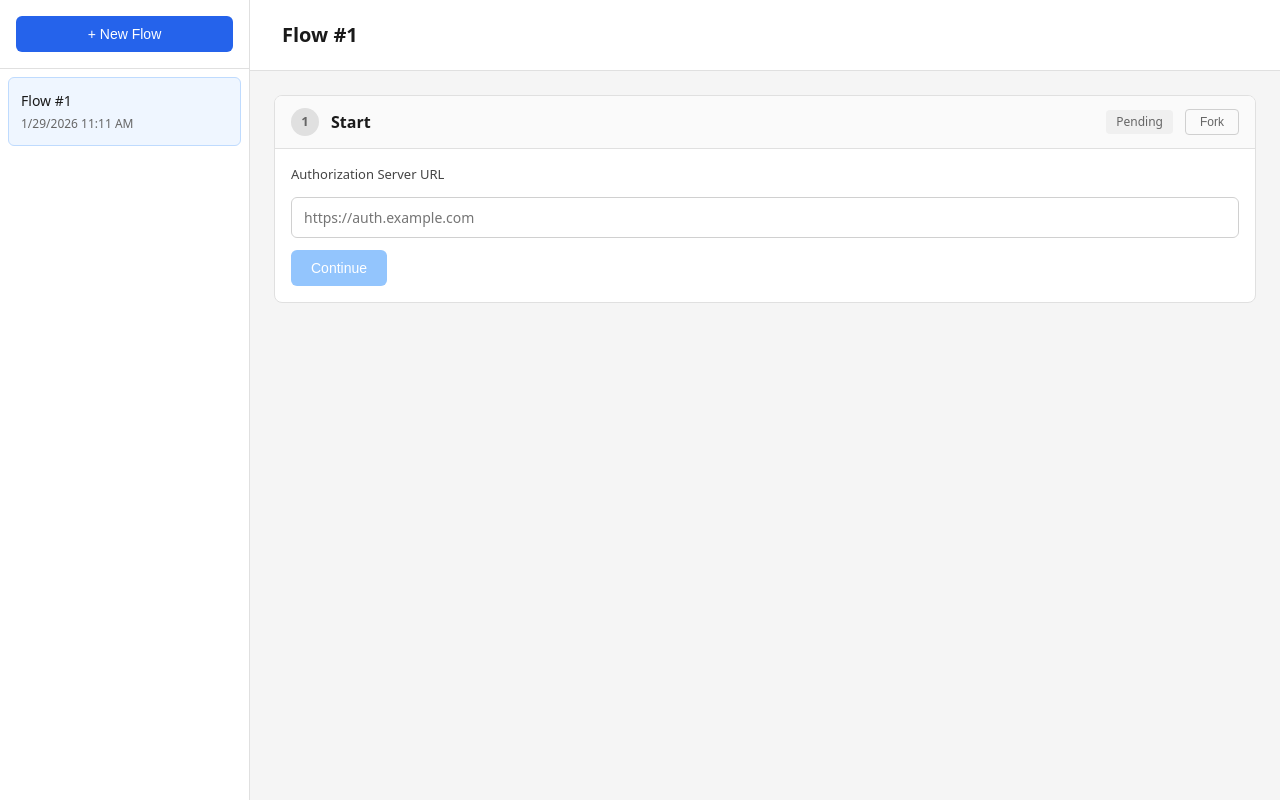
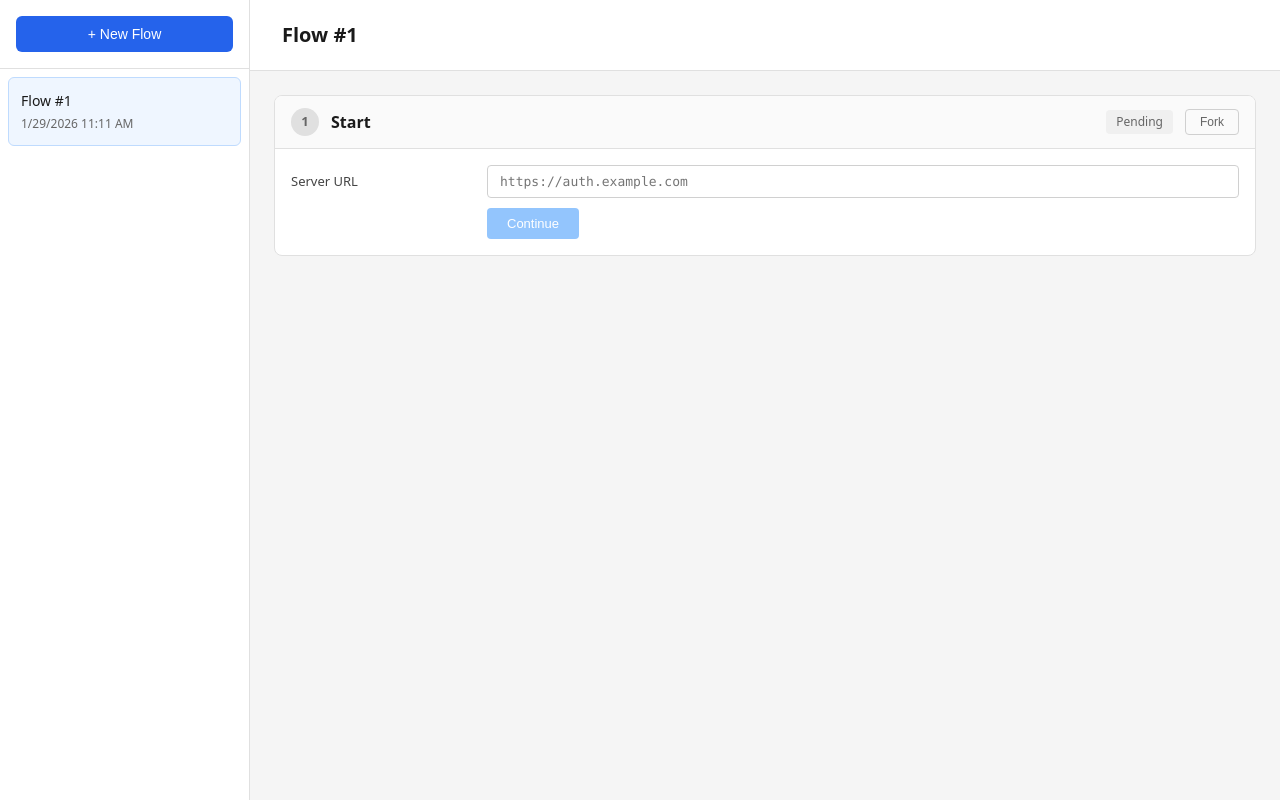
Before and after one commit to OnePageCRM/oauth-tester, a React (Vite) app: page / in a window 1280 px wide. Both pictures are taken after a click on the button "+ New Flow". Built offline with nearby package versions, Linux system fonts and the light colour scheme.

Commit message:
Phase 5.1 Discovery: Updated layout to table format

```diff
--- a/src/components/steps/DiscoveryStep.tsx
+++ b/src/components/steps/DiscoveryStep.tsx
@@ -16,34 +16,21 @@ export function DiscoveryStep({ step, index, onFork, onDiscover }: DiscoveryStep
   return (
     <StepBase step={step} index={index} title="Discovery" onFork={onFork}>
       {isComplete && step.metadata ? (
-        <div className="step-result">
         <div className="metadata-grid">
           <MetadataItem label="Issuer" value={step.metadata.issuer} />
-            <MetadataItem
-              label="Authorization Endpoint"
-              value={step.metadata.authorization_endpoint}
-            />
-            <MetadataItem label="Token Endpoint" value={step.metadata.token_endpoint} />
+          <MetadataItem label="Authorization" value={step.metadata.authorization_endpoint} />
+          <MetadataItem label="Token" value={step.metadata.token_endpoint} />
           {step.metadata.registration_endpoint && (
-              <MetadataItem
-                label="Registration Endpoint"
-                value={step.metadata.registration_endpoint}
-              />
+            <MetadataItem label="Registration" value={step.metadata.registration_endpoint} />
           )}
           {step.metadata.introspection_endpoint && (
-              <MetadataItem
-                label="Introspection Endpoint"
-                value={step.metadata.introspection_endpoint}
-              />
+            <MetadataItem label="Introspection" value={step.metadata.introspection_endpoint} />
           )}
           {step.metadata.revocation_endpoint && (
-              <MetadataItem label="Revocation Endpoint" value={step.metadata.revocation_endpoint} />
+            <MetadataItem label="Revocation" value={step.metadata.revocation_endpoint} />
           )}
           {step.metadata.scopes_supported && (
-              <MetadataItem
-                label="Scopes Supported"
-                value={step.metadata.scopes_supported.join(', ')}
-              />
+            <MetadataItem label="Scopes" value={step.metadata.scopes_supported.join(', ')} />
           )}
           {step.metadata.code_challenge_methods_supported && (
             <MetadataItem
@@ -52,13 +39,11 @@ export function DiscoveryStep({ step, index, onFork, onDiscover }: DiscoveryStep
             />
           )}
         </div>
-        </div>
       ) : isPending ? (
         <div className="step-form">
-          <p className="step-description">
-            Fetch OAuth 2.0 Authorization Server Metadata from the well-known endpoint.
-          </p>
+          <div className="form-actions" style={{ marginLeft: 0 }}>
             <button onClick={onDiscover}>Fetch Metadata</button>
+          </div>
         </div>
       ) : (
         <div className="step-loading">Fetching metadata...</div>
--- a/src/components/steps/StartStep.tsx
+++ b/src/components/steps/StartStep.tsx
@@ -26,13 +26,16 @@ export function StartStep({ step, index, onFork, onSubmit }: StartStepProps) {
   return (
     <StepBase step={step} index={index} title="Start" onFork={onFork}>
       {isComplete ? (
-        <div className="step-result">
-          <label>Authorization Server URL</label>
+        <div className="metadata-grid">
+          <div className="metadata-item">
+            <label>Server URL</label>
             <div className="step-value">{step.serverUrl}</div>
+          </div>
         </div>
       ) : (
         <form onSubmit={handleSubmit} className="step-form">
-          <label htmlFor="server-url">Authorization Server URL</label>
+          <div className="form-row">
+            <label htmlFor="server-url">Server URL</label>
             <input
               id="server-url"
               type="url"
@@ -41,9 +44,12 @@ export function StartStep({ step, index, onFork, onSubmit }: StartStepProps) {
               placeholder="https://auth.example.com"
               disabled={step.status === 'in_progress'}
             />
+          </div>
+          <div className="form-actions">
             <button type="submit" disabled={!url.trim() || step.status === 'in_progress'}>
               {step.status === 'in_progress' ? 'Loading...' : 'Continue'}
             </button>
+          </div>
         </form>
       )}
     </StepBase>
--- a/src/components/steps/StepForms.css
+++ b/src/components/steps/StepForms.css
@@ -2,21 +2,30 @@
 .step-form {
   display: flex;
   flex-direction: column;
-  gap: 12px;
+  gap: 10px;
+}
+
+.step-form .form-row {
+  display: flex;
+  align-items: center;
+  gap: 16px;
 }
 
 .step-form label {
+  width: 180px;
+  flex-shrink: 0;
   font-size: 13px;
   font-weight: 500;
   color: #444;
 }
 
 .step-form input {
-  padding: 10px 12px;
+  flex: 1;
+  padding: 8px 12px;
   border: 1px solid #d0d0d0;
-  border-radius: 6px;
-  font-size: 14px;
-  font-family: inherit;
+  border-radius: 4px;
+  font-size: 13px;
+  font-family: 'SF Mono', Monaco, 'Courier New', monospace;
   transition: border-color 0.15s;
 }
 
@@ -31,13 +40,12 @@
 }
 
 .step-form button {
-  align-self: flex-start;
-  padding: 10px 20px;
+  padding: 8px 20px;
   background: #2563eb;
   color: white;
   border: none;
-  border-radius: 6px;
-  font-size: 14px;
+  border-radius: 4px;
+  font-size: 13px;
   font-weight: 500;
   cursor: pointer;
   transition: background 0.15s;
@@ -58,6 +66,12 @@
 
 .step-form button.danger:hover:not(:disabled) {
   background: #b91c1c;
+}
+
+.form-actions {
+  display: flex;
+  gap: 8px;
+  margin-left: 196px;
 }
 
 .step-description {
@@ -125,22 +139,35 @@
   color: #16a34a;
 }
 
-/* Metadata grid */
+/* Metadata table */
 .metadata-grid {
-  display: grid;
-  gap: 16px;
+  display: table;
+  width: 100%;
+  border-collapse: collapse;
 }
 
 .metadata-item {
-  display: flex;
-  flex-direction: column;
-  gap: 4px;
+  display: table-row;
 }
 
 .metadata-item label {
-  font-size: 12px;
+  display: table-cell;
+  width: 180px;
+  padding: 6px 16px 6px 0;
+  font-size: 13px;
   font-weight: 500;
   color: #666;
+  white-space: nowrap;
+  vertical-align: top;
+}
+
+.metadata-item .step-value {
+  display: table-cell;
+  padding: 6px 0;
+  font-size: 13px;
+  font-family: 'SF Mono', Monaco, 'Courier New', monospace;
+  color: #1a1a1a;
+  word-break: break-all;
 }
 
 /* Mode toggle */
```
Lines whose indentation alone changed are shown as unchanged.
